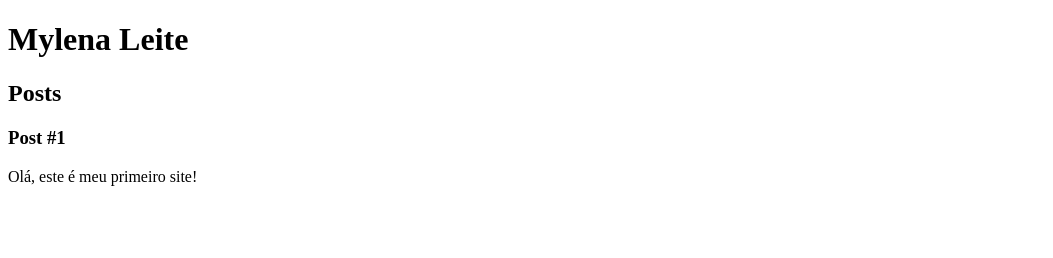
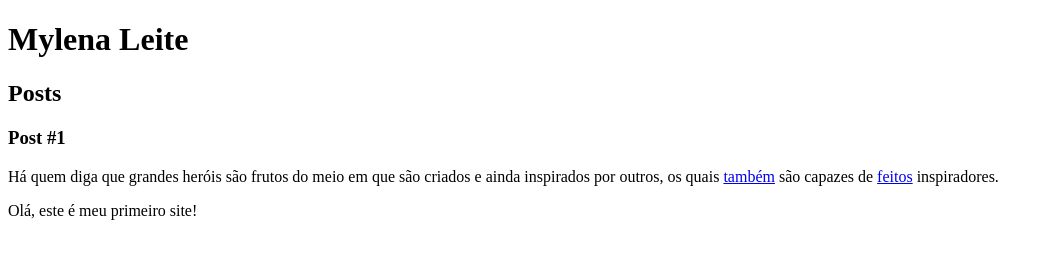
Before and after one commit to mylenaleiteb/introducao_criacao_websites, a plain HTML site: page index.html in a window 1280 px wide. Shown: the whole page, without its empty margins (0-1053 px from the left). Drawn offline with Linux system fonts and the light colour scheme.

Commit message:
adicionando textos e links

```diff
--- a/index.html
+++ b/index.html
@@ -16,6 +16,11 @@
             <header>
                 <h3>Post #1</h3>
             </header>
+            <p>
+            Há quem diga que grandes heróis são frutos do meio em que são
+			criados e ainda inspirados por outros, os quais <a href= "https://www.google.com.br" target="_blank">também</a> são capazes
+			de  <a href= "mailto:art3misp@gmail.com">feitos</a> inspiradores.
+            </p>
         </article>
         </section>
         <footer></footer>
```
